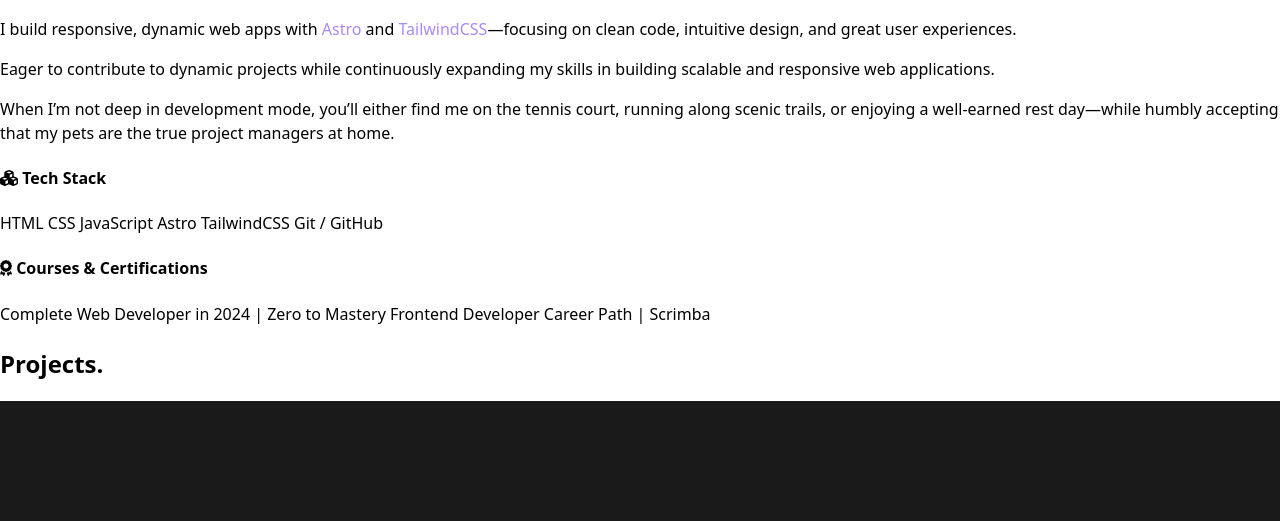
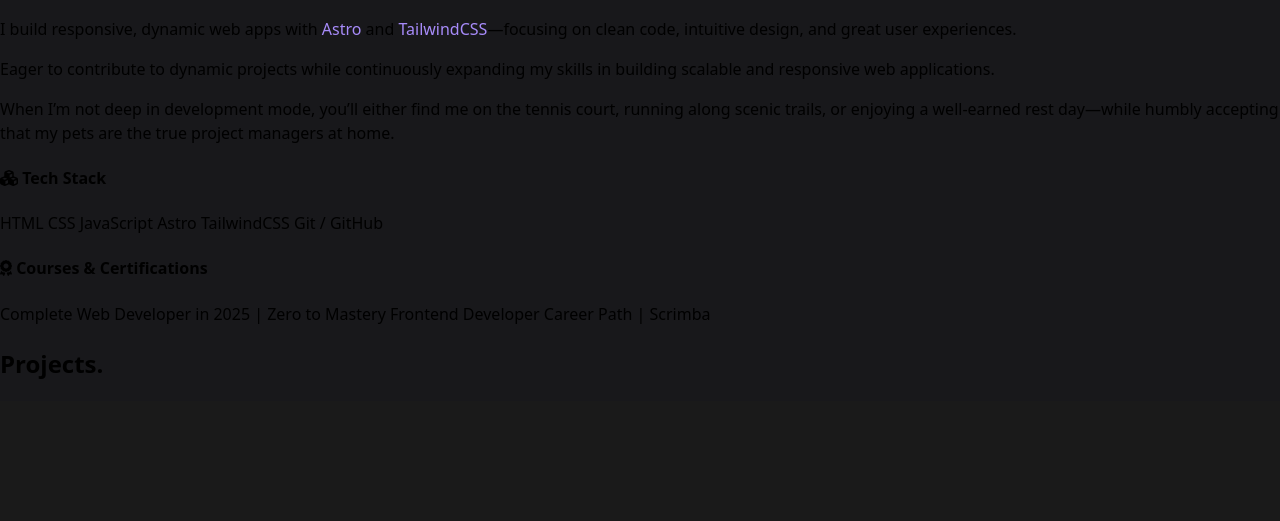
Before and after one commit to monicacoding/v4, an Astro site: page / in a window 1280 px wide. Shown: the part 270-791 px from the top of the page. Built offline with nearby package versions, Linux system fonts and the light colour scheme; Astro itself is replaced by a stand-in of ours.

Commit message:
Overscroll color correction.

```diff
--- a/src/components/About.astro
+++ b/src/components/About.astro
@@ -53,7 +53,7 @@
             <!-- Courses & Certifications -->
             <div class="flex flex-wrap gap-2 mb-12">
                 <span class="text-xs px-2 py-1 rounded bg-zinc-700">
-                    Complete Web Developer in 2024 | Zero to Mastery
+                    Complete Web Developer in 2025 | Zero to Mastery
                 </span>
                 <span class="text-xs px-2 py-1 rounded bg-zinc-700">
                     Frontend Developer Career Path | Scrimba
--- a/src/styles/global.css
+++ b/src/styles/global.css
@@ -12,6 +12,7 @@
   }
 
   body {
+    background-color: #18181b;
     margin: 0;
     padding: 0;
     min-height: 100vh;
```
